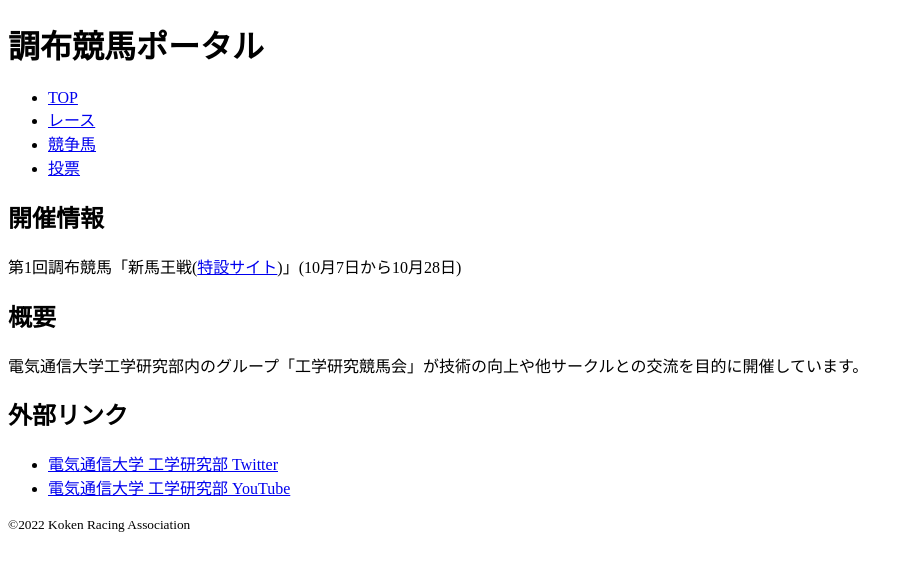
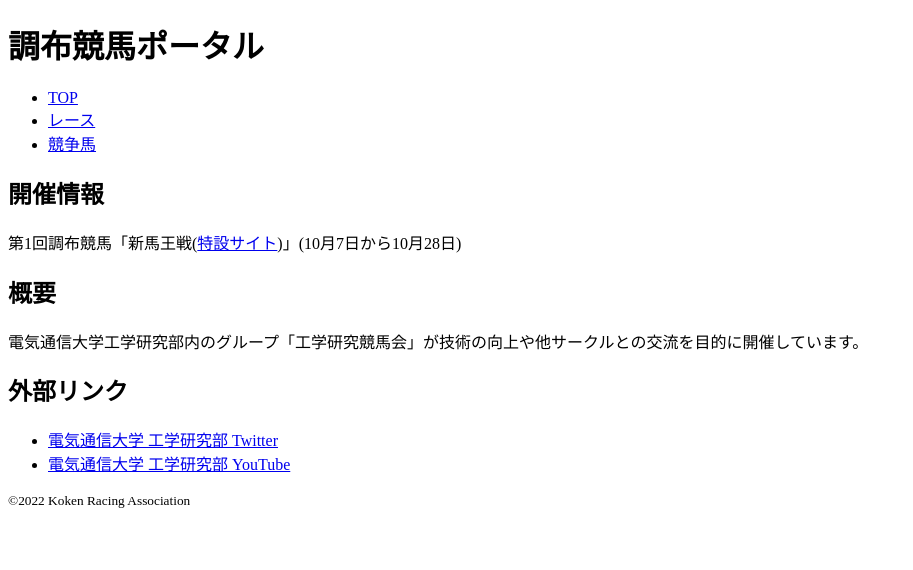
Before and after one commit to ueckoken/chofu-race-course, a Next.js app in the folder client/: page / in a window 1280 px wide. Shown: the top 570 px of the page, without its empty margins (0-913 px from the left). Built offline with nearby package versions, Linux system fonts and the light colour scheme.

Commit message:
投票ページを消し飛ばした

```diff
--- a/client/src/components/Header.tsx
+++ b/client/src/components/Header.tsx
@@ -22,11 +22,6 @@ const Header: FC<{}> = () => {
                             <a>競争馬</a>
                         </Link>
                     </li>
-                    <li>
-                        <Link href="/vote">
-                            <a>投票</a>
-                        </Link>
-                    </li>
                 </ul>
             </nav>
         </header>
```
Also changed, not shown: client/src/pages/vote.tsx (deleted, +0 -7 lines).
